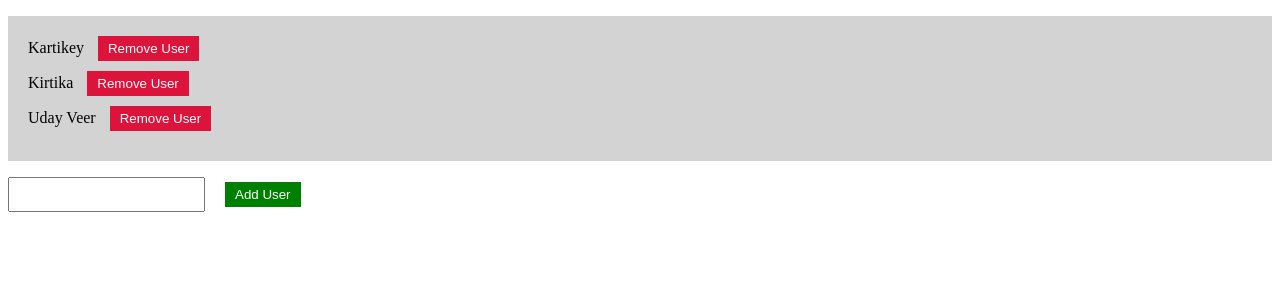
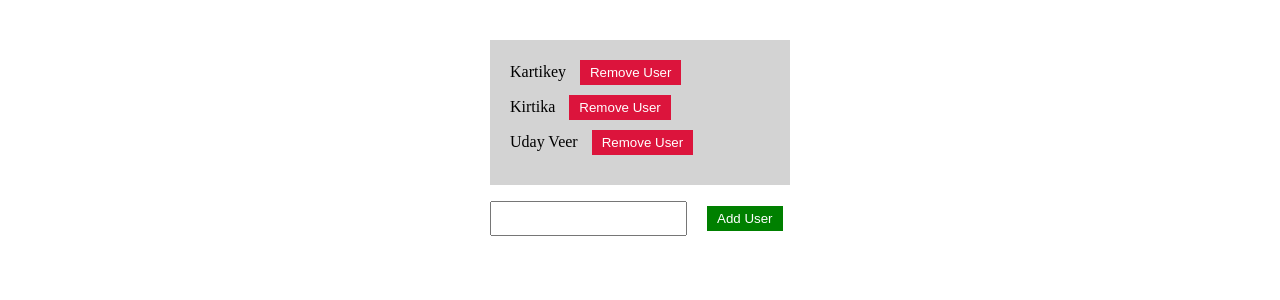
Before and after one commit to 23-kartikey/User-Management-Frontend, a React (Vite) app: page / in a window 1280 px wide. Shown: the top 300 px of the page. Built offline with nearby package versions, Linux system fonts and the light colour scheme.

Commit message:
put everything in centre

```diff
--- a/src/App.css
+++ b/src/App.css
@@ -1,3 +1,8 @@
+.app{
+  width: 300px;
+  margin: 40px auto;
+}
+
 .user-list{
   background-color: lightgrey;
   padding: 20px;
--- a/src/App.tsx
+++ b/src/App.tsx
@@ -33,10 +33,10 @@ function App(){
   }
 
   return(
-    <>
+    <div className="app">
     <List users={users} removeUser={removeUser} />
     <AddUserButton addUsers={addUsers} />
-    </>
+    </div>
   );
 
 }
```
